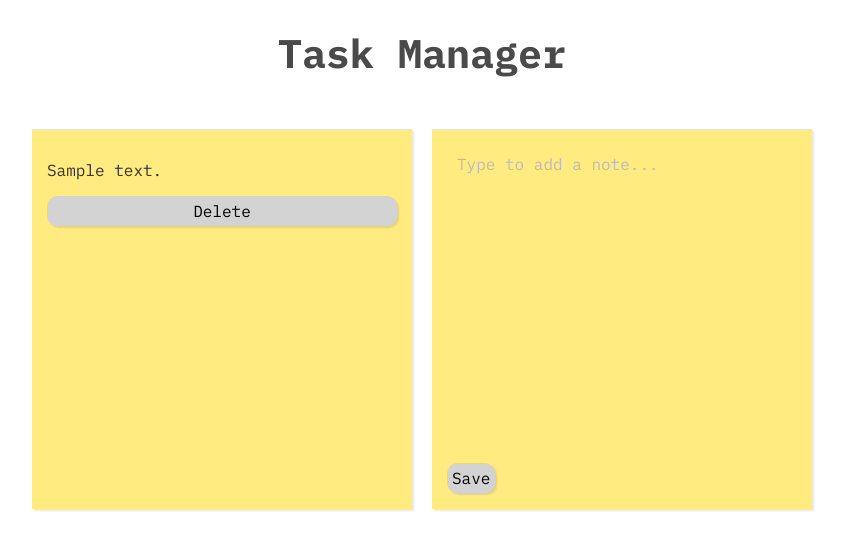
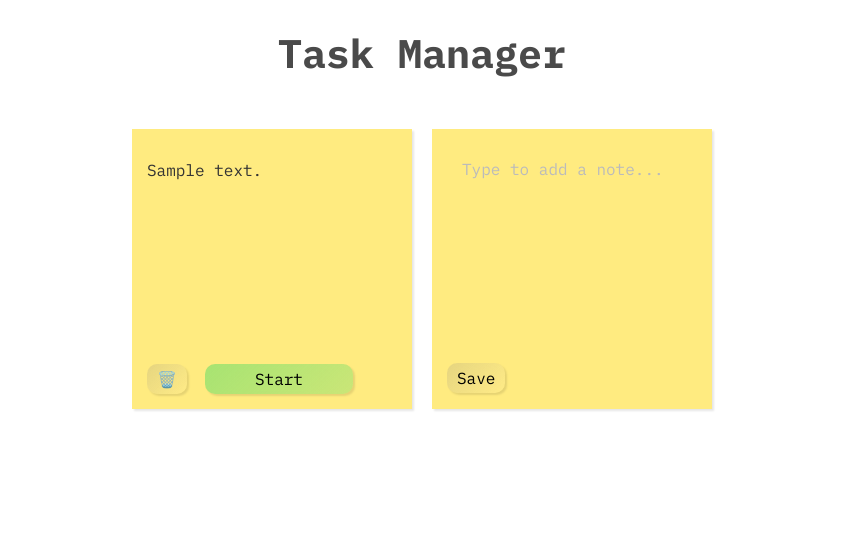
Before and after one commit to jleto6/task-manager, a Flask app: page / in a window 1280 px wide. Shown: the top 550 px of the page, without its empty margins (218-1063 px from the left). Run offline with Flask 3, Linux system fonts and the light colour scheme; a database or web service that is not in the repository returns one stand-in record (values such as "Sample title"); some libraries are stand-ins or nearby versions.

Commit message:
add start button functionality

```diff
--- a/static/style.css
+++ b/static/style.css
@@ -21,24 +21,27 @@ h1 {
 
 .sticky-note {
     background-color: #FFEB80;
-    border-radius: 0px; /* No rounded corners */
-    width: 350px;
-    height: 350px; /* Set the height of the sticky note */
+    border-radius: 0px;
+    width: 250px;
+    height: 250px;
     padding: 15px;
     box-shadow: 2px 2px 2px rgba(0, 0, 0, 0.1);
     margin-bottom: 20px;
-    display: flex;
-    flex-direction: column;
     font-size: 1rem;
     justify-content: flex-start; /* Keep elements at the top */
     align-items: stretch; /* Ensure children fill the container's width */
+
+    display: flex;
+    flex-direction: column;
+    justify-content: space-between;
+    align-items: flex-start;
 }
 
 textarea {
-    padding: 10px;
+    padding: 15px;
     font-size: 1rem;
     width: 100%;
-    height: 315px;
+    height: 215px;
     box-sizing: border-box;
     background-color: transparent;
     color: #333;
@@ -58,20 +61,44 @@ textarea:focus {
     outline: none;
 }
 
+.btn-container {
+    display: flex;
+    justify-content: space-between;
+    gap: 8px;
+    margin-top: 12px;
+  }
+
 button {
-    background-color: lightgray;
+    --tint-start: rgba(128, 128, 128, 0.2); /* Default: gray tint */
+    --tint-end: rgba(255, 255, 255, 0.05);
+
+    background: linear-gradient(135deg, var(--tint-start), var(--tint-end));
+    -webkit-backdrop-filter: blur(20px);
+    backdrop-filter: blur(20px);
+
     color: black;
     font-family: 'IBM Plex Mono', monospace;
     border: none;
     box-shadow: 2px 2px 2px rgba(0, 0, 0, 0.1);
-    padding: 5px;
     border-radius: 10px;
     cursor: pointer;
     font-size: 1rem;
+    padding: 5px 10px; /* top/bottom and left/right padding */
+
 }
 
 button:hover {
-    background-color: gray;
+    background-color: lightgray;
+}
+
+.green {
+    --tint-start: rgba(80, 220, 100, 0.5);
+    --tint-end: rgba(80, 220, 100, 0.3);
+    padding: 5px 50px; /* top/bottom and left/right padding */
+    margin-left: 10px;
+  }
+.green:hover {
+    background-color: lightgreen;
 }
 
 .task-container {
--- a/templates/tasks.html
+++ b/templates/tasks.html
@@ -50,10 +50,22 @@ document.addEventListener('DOMContentLoaded', () => {
         p.textContent = task.description || "No description provided."; // Fill th text
         note.appendChild(p); // Nest p inside of the note div
 
+        // Buttons
+        const btnContainer = document.createElement('div'); // Create the button container
+        btnContainer.classList.add('btn-container'); // add the btn-container class to it
+
         const b = document.createElement('button') // Create a <button> element for deleting
         b.classList.add('delete-btn'); // add the delete class
-        b.textContent = "Delete"; // Fill th text
-        note.appendChild(b); // Nest b inside of the note div
+        b.textContent = "🗑️"; // Fill th text
+        btnContainer.appendChild(b) // append it to the container class
+
+        const s = document.createElement('button') // Create a <button> element for starting task
+        s.classList.add('start-btn'); // add the start class
+        s.classList.add('green'); // green class
+        s.textContent = "Start"; // Fill the text
+        btnContainer.appendChild(s); // append it to the container class
+
+        note.appendChild(btnContainer) // append button container to the note
 
         // Event listener for dynamically created buttons
         b.addEventListener('click', () => {
@@ -69,10 +81,13 @@ document.addEventListener('DOMContentLoaded', () => {
                         "Content-Type": "application/json"
                     },
                     body: JSON.stringify({
-                        type: "delete",
+                        type: "begin",
                         id: taskId
                     })
                 });
+        })
+
+        s.addEventListener('click', () => {
 
         })
 
@@ -113,13 +128,23 @@ document.addEventListener('DOMContentLoaded', () => {
     <!-- Task Manager Title -->
     <h1>Task Manager</h1>
 
+
     <!-- Dynamically Generated Sticky Notes (Tasks) -->
     <div class="task-container">
 
          {% for task in tasks %}
          <div class="sticky-note" data-id="{{ task[0]}}">
             <p>{{ task[1] or 'No description provided.' }}</p>
-            <button type="button" class="delete-btn" data-id="{{ task[0]}}">Delete</button>
+
+            <div class="btn-container">
+                <button type="button" class="delete-btn" data-id="{{ task[0]}}">
+                    <!-- <img src="static/trash.png" alt="Save" style="width: 30px; height: 30px;"> -->
+                    🗑️
+                </button>
+
+                <button type="button" class="green" data-id="{{ task[0]}}">Start</button>
+            </div>
+
         </div>
         {% endfor %}
 
```
Also changed, not shown: static/save.png (added), static/trash.png (added), 1 other file.
